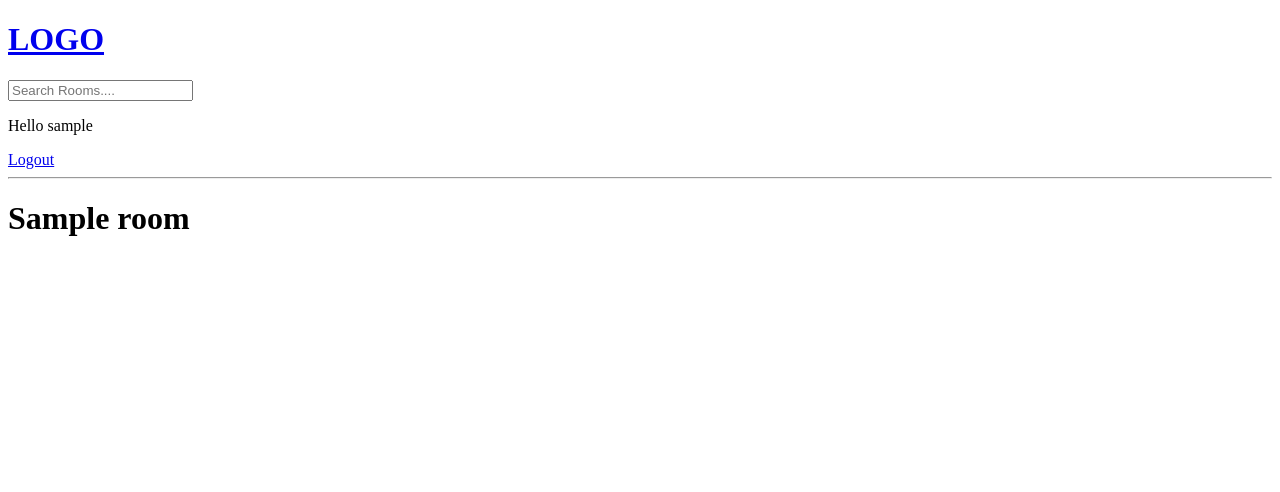
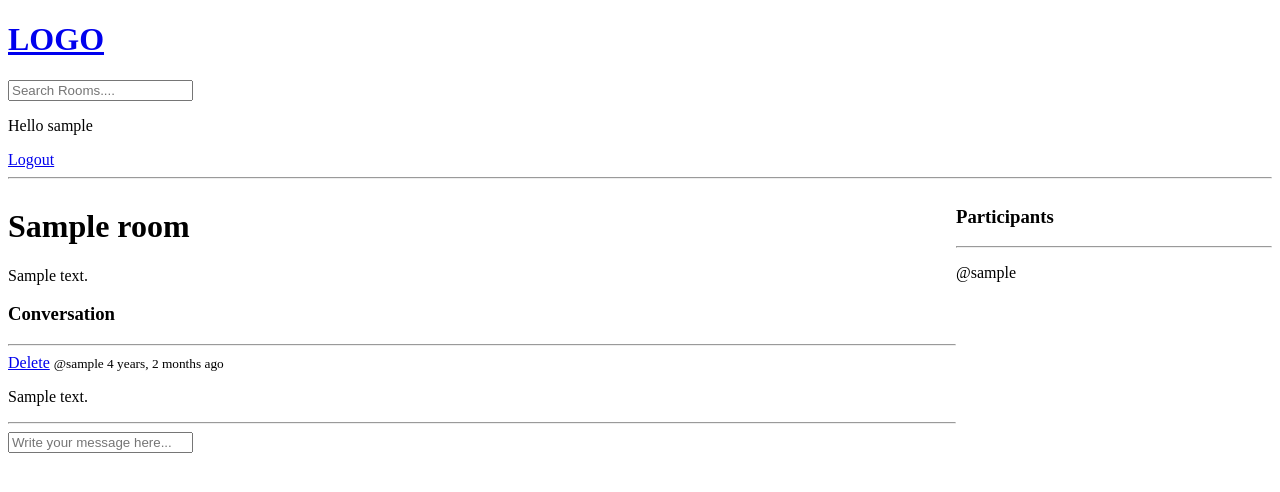
Before and after one commit to zenithbrew/StudyBuddy, a Django app: page /room/1/ in a window 1280 px wide. Shown: the top 492 px of the page. Run offline with Django 5.2, Linux system fonts and the light colour scheme; a user stored in the database is signed in; tables that the repository leaves empty hold one stand-in row (values such as "Sample post").

Commit message:
add chat room messages functionality

```diff
--- a/studybud/base/models.py
+++ b/studybud/base/models.py
@@ -13,7 +13,8 @@ class Room(models.Model):
     topic = models.ForeignKey(Topic, on_delete=models.SET_NULL, null=True)
     name = models.CharField(max_length=200)
     description = models.TextField(null=True, blank=True) #null is for the database and blank is for the form
-    #participants = models.
+    participants = models.ManyToManyField(
+        User, related_name='participants', blank=True)
     updated = models.DateTimeField(auto_now=True) # takes a snapshot everytime its saved
     created = models.DateTimeField(auto_now_add=True) # only once
 
--- a/studybud/base/templates/base/room.html
+++ b/studybud/base/templates/base/room.html
@@ -2,6 +2,53 @@
 
 {% block content %}
 
-<h1>{{room.name}}</h1>
+<style>
+    .room-container{
+        display: grid;
+        grid-template-columns: 3fr 1fr;
+    }
+</style>
+<div class="room-container">
+    <div>
+        <h1>{{room.name}}</h1>
+        <p>{{room.description}}</p>
 
+        <div class="comment-wrapper">
+            <h3>Conversation</h3>
+            <hr>
+
+            {% for message in room_messages %}
+            <div>
+                {% if request.user == message.user %}
+                <a href="{% url 'delete-message' message.id %}">Delete</a>
+                {% endif %}
+                <small>@{{message.user}}   {{message.created | timesince}} ago</small>
+                <p>{{message.body}}</p>
+                <hr>
+            </div>
+            {% endfor %}
+        </div>
+
+        {% if request.user.is_authenticated %}
+        <div>
+            <div class="comment-form">
+                <form method="POST" action="">
+                    {% csrf_token %}
+                    <input type="text" name="body" placeholder="Write your message here..." />
+                </form>
+            </div>
+        </div>
+        {% endif %}
+    </div>
+
+    <div>
+        <h3>Participants</h3>
+        <hr>
+        {% for user in participants %}
+        <div>
+            <p>@{{user.username}}</p>
+        </div>
+        {% endfor %}
+    </div>
+</div>
 {% endblock content %}
--- a/studybud/base/urls.py
+++ b/studybud/base/urls.py
@@ -9,5 +9,6 @@ urlpatterns = [
     path('room/<str:pk>/', views.room, name="room"),
     path('create-room/', views.create_room, name="create-room"),
     path('update-room/<str:pk>/', views.update_room, name='update-room'),
-    path('delete-room/<str:pk>', views.delete_room, name='delete-room')
+    path('delete-room/<str:pk>', views.delete_room, name='delete-room'),
+    path('delete-message/<str:pk>', views.delete_message, name='delete-message')
 ]
--- a/studybud/base/views.py
+++ b/studybud/base/views.py
@@ -6,7 +6,7 @@ from django.contrib.auth.models import User
 from django.contrib.auth import authenticate, login, logout
 from django.contrib.auth.forms import UserCreationForm
 from django.http import HttpResponse
-from .models import Room, Topic
+from .models import Room, Topic, Message
 from .forms import RoomForm
 
 
@@ -72,7 +72,18 @@ def home(request):
 
 def room(request, pk):
     room = Room.objects.get(id=int(pk))
-    context = {'room': room}
+    room_messages = room.message_set.all().order_by('-created') # Give us the set of all messages related to this room
+    participants = room.participants.all()
+    if request.method=='POST':
+        message = Message.objects.create(
+            user=request.user,
+            room=room,
+            body=request.POST.get('body')
+        )
+        room.participants.add(request.user)
+        return redirect('room', pk=room.id)
+
+    context = {'room': room, 'room_messages': room_messages, 'participants': participants}
     return render(request, 'base/room.html', context)
 
 @login_required(login_url='/login')
@@ -111,3 +122,13 @@ def delete_room(request, pk):
         room.delete()
         return redirect('home')
     return render(request, 'base/delete.html', {'obj': room})
+
+@login_required(login_url='/login')
+def delete_message(request, pk):
+    message = Message.objects.get(id=int(pk))
+    if request.user != message.user:
+        return HttpResponse("Not Allowed")
+    if request.method == 'POST':
+        message.delete()
+        return redirect('home')
+    return render(request, 'base/delete.html', {'obj': message})
```
Also changed, not shown: studybud/base/migrations/0003_alter_room_options_room_participants.py (added).
